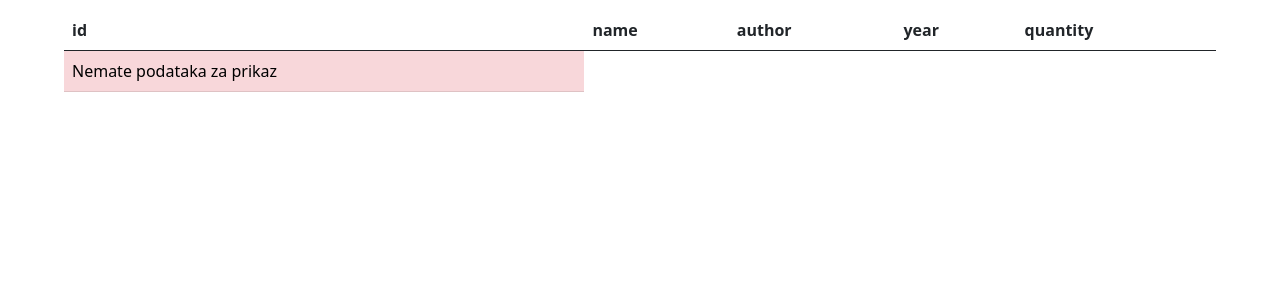
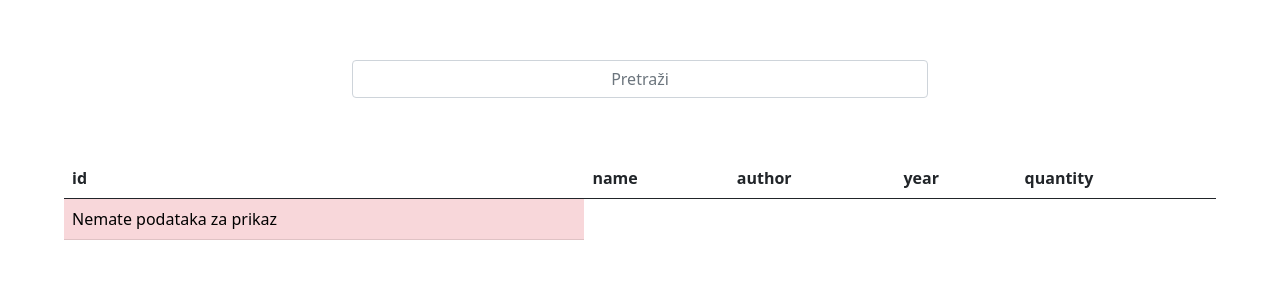
Before and after one commit to analitika-tech/library, a Django app: page / in a window 1280 px wide. Shown: the part 56-356 px from the top of the page. Run offline with Django 3.2, Linux system fonts and the light colour scheme; data that the repository does not hold is empty.

Commit message:
Created a searchable table Book table's are completly searchable by book name

```diff
--- a/system/static/css/general.css
+++ b/system/static/css/general.css
@@ -18,3 +18,11 @@ body{
     margin-top: 10px;
     width: 100%;
 }
+
+#search{
+    margin: auto;
+    margin-top: 50px;
+    margin-bottom: 50px;
+    width: 50%;
+    text-align: center;
+}
--- /dev/null
+++ b/system/static/js/search.js
@@ -0,0 +1,21 @@
+function search() {
+    // Declare variables
+    var input, filter, table, tr, td, i, txtValue;
+    input = document.getElementById("search");
+    filter = input.value.toUpperCase();
+    table = document.getElementById("table");
+    tr = table.getElementsByTagName("tr");
+
+    // Loop through all table rows, and hide those who don't match the search query
+    for (i = 0; i < tr.length; i++) {
+        td = tr[i].getElementsByTagName("td")[1];
+        if (td) {
+        txtValue = td.textContent || td.innerText;
+        if (txtValue.toUpperCase().indexOf(filter) > -1) {
+            tr[i].style.display = "";
+        } else {
+            tr[i].style.display = "none";
+        }
+        }
+    }
+}
--- a/system/templates/book/index.html
+++ b/system/templates/book/index.html
@@ -12,6 +12,7 @@
 {% block body %}
 
     {% include "components/form.html" %}
+    {% include "components/search.html" %}
     {% include "components/table.html" %}
 
 {% endblock %}
@@ -45,4 +46,5 @@
             })
         }
     </script>
+    <script src="{% static 'js/search.js' %}"></script>
 {% endblock %}
--- /dev/null
+++ b/system/templates/components/search.html
@@ -0,0 +1 @@
+<input type="text" name="search" id="search" class="form-control" placeholder="Pretraži" onkeyup="search()">
--- a/system/templates/components/table.html
+++ b/system/templates/components/table.html
@@ -1,6 +1,6 @@
 {% load filters %}
 <div class="table-responsive" id="table-content">
-    <table class="table table-hover">
+    <table id="table" class="table table-hover">
         <thead>
             <tr>
                 {% for field in fields %}
--- a/system/templates/home.html
+++ b/system/templates/home.html
@@ -9,5 +9,11 @@
 
 
 {% block body %}
+    {% include "components/search.html" %}
     {% include "components/table.html" %}
 {% endblock %}
+
+
+{% block script %}
+    <script src="{% static 'js/search.js' %}"></script>
+{% endblock %}
```
